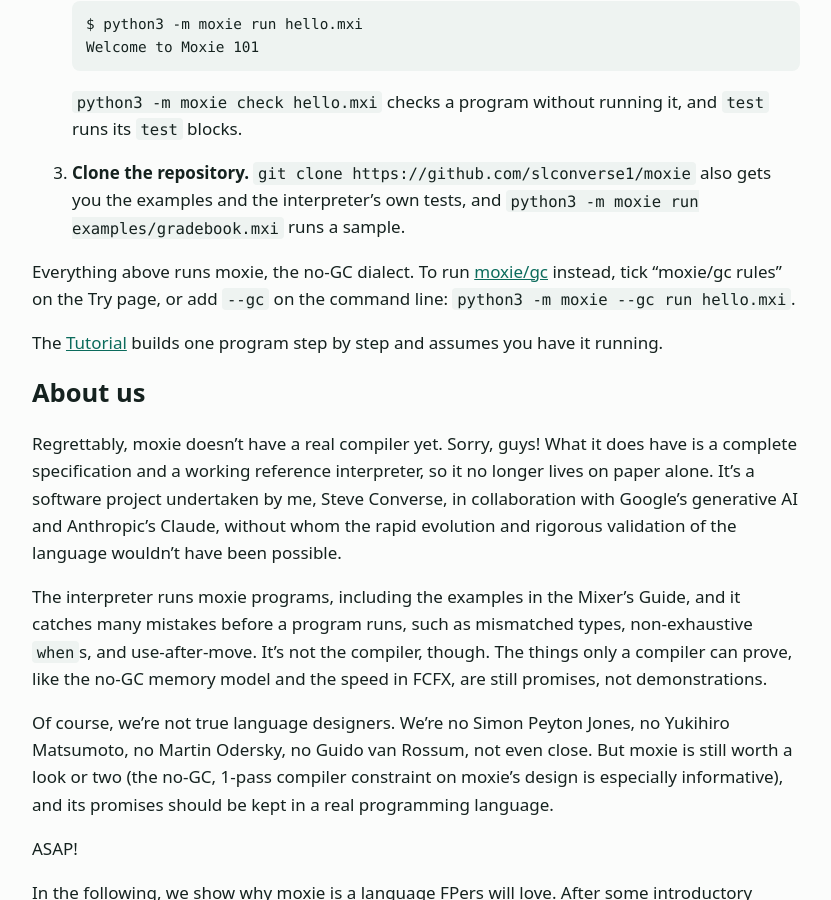
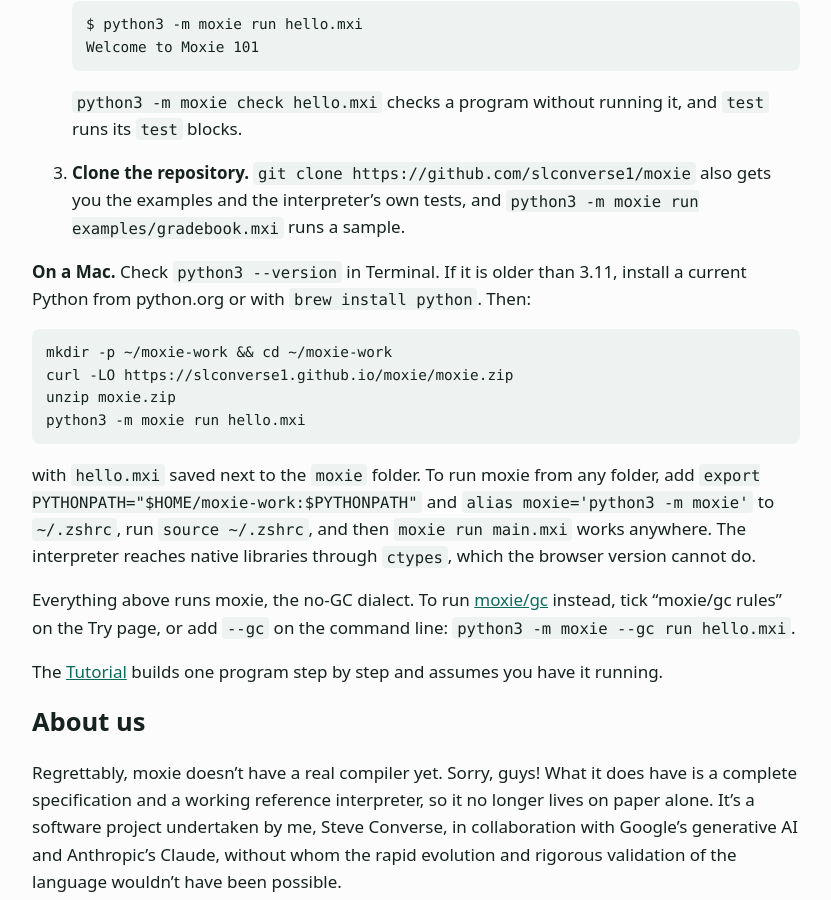
Before and after one commit to slconverse1/moxie, a Jekyll site: the page built from docs/index.md, in a window 1280 px wide and 900 px high, scrolled down 1190 px. Shown: the whole window, without its empty margins (224-1055 px from the left). Built offline with Jekyll 4.4.1, drawn with Linux system fonts in a browser that asks for light colours.

Commit message:
Site intros: install steps for a Mac
Co-Authored-By: Claude Sonnet 5.5 <noreply@anthropic.com>
Claude-Session: https://claude.ai/code/session_01XCzUchPRZuBnrDtgjNTTye

````diff
--- a/docs/index.md
+++ b/docs/index.md
@@ -37,6 +37,17 @@ You can try moxie three ways, from least to most effort. Remember that what you
 
    `python3 -m moxie check hello.mxi` checks a program without running it, and `test` runs its `test` blocks.
 3. **Clone the repository.** `git clone https://github.com/slconverse1/moxie` also gets you the examples and the interpreter's own tests, and `python3 -m moxie run examples/gradebook.mxi` runs a sample.
+
+**On a Mac.** Check `python3 --version` in Terminal. If it is older than 3.11, install a current Python from python.org or with `brew install python`. Then:
+
+```
+mkdir -p ~/moxie-work && cd ~/moxie-work
+curl -LO https://slconverse1.github.io/moxie/moxie.zip
+unzip moxie.zip
+python3 -m moxie run hello.mxi
+```
+
+with `hello.mxi` saved next to the `moxie` folder. To run moxie from any folder, add `export PYTHONPATH="$HOME/moxie-work:$PYTHONPATH"` and `alias moxie='python3 -m moxie'` to `~/.zshrc`, run `source ~/.zshrc`, and then `moxie run main.mxi` works anywhere. The interpreter reaches native libraries through `ctypes`, which the browser version cannot do.
 
 Everything above runs moxie, the no-GC dialect. To run [moxie/gc](gc/) instead, tick "moxie/gc rules" on the Try page, or add `--gc` on the command line: `python3 -m moxie --gc run hello.mxi`.
 
````
Also changed, not shown: docs/gc/index.md (+11 -0 lines).
